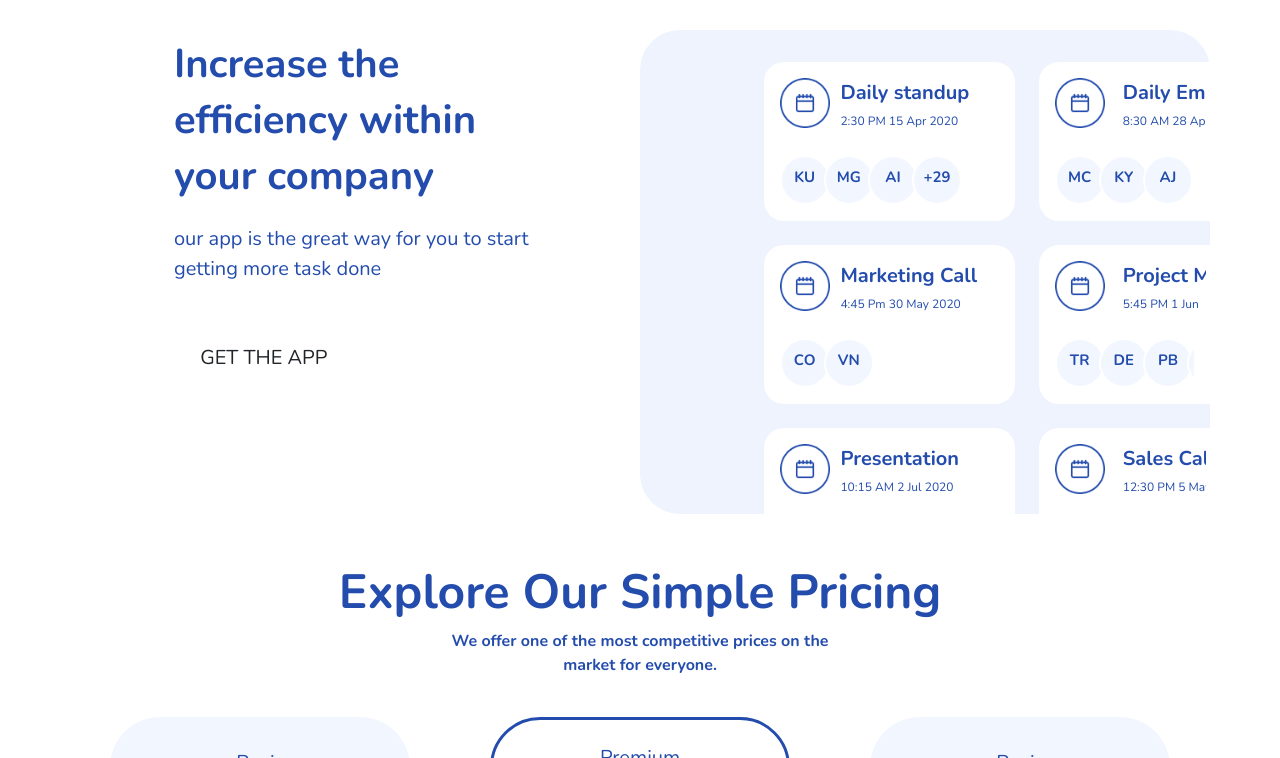
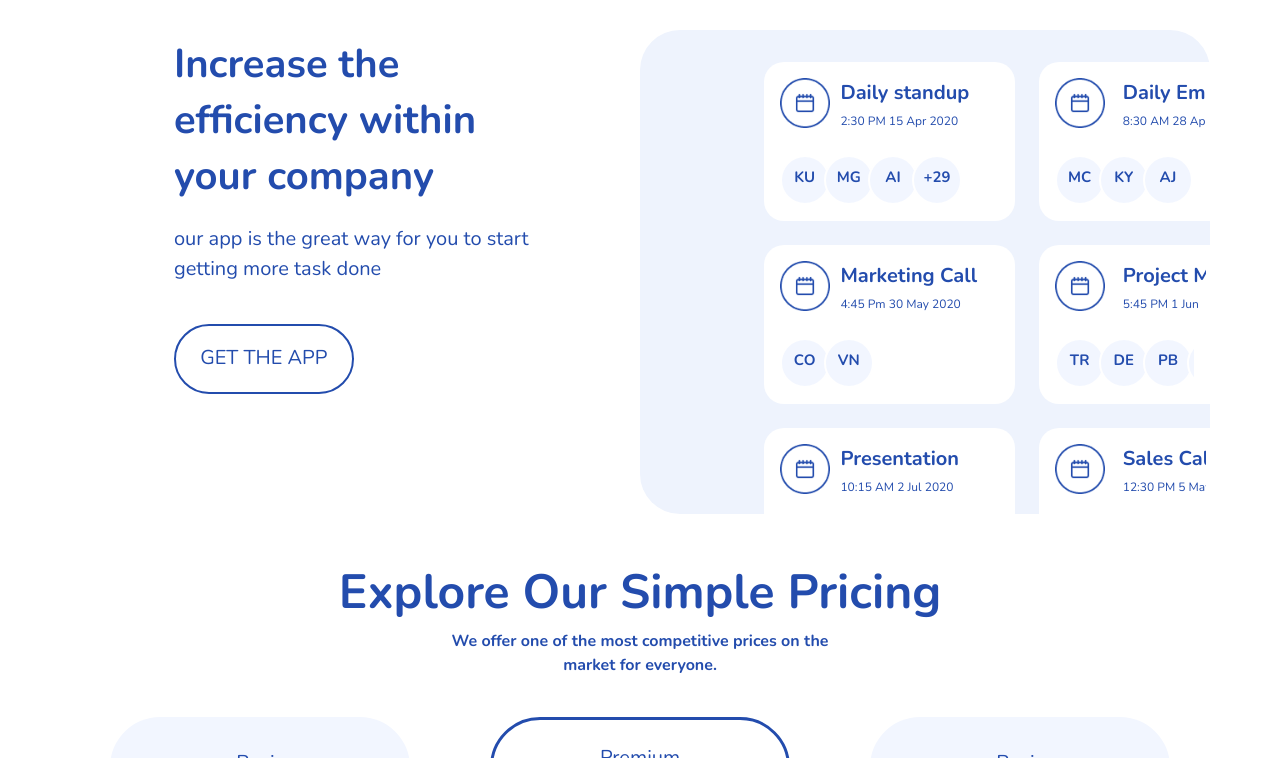
Before and after one commit to SyifaShintawati/Startup-Web, a plain HTML site: page index.html in a window 1280 px wide. In both pictures the pointer is over the button "GET THE APP". Shown: the part 1675-2433 px from the top of the page. Drawn offline with nearby package versions, Linux system fonts and the light colour scheme.

Commit message:
gesit : update style button get app

```diff
--- a/assets/css/about-us.css
+++ b/assets/css/about-us.css
@@ -89,6 +89,14 @@
   width: 180px;
   height: 70px;
   margin-top: 40px;
+}
+
+.btn-get-app:hover {
+  font-size: 20px;
+  font-weight: 500;
+  line-height: 1.6363636364;
+  color: #234cad;
+  border: solid 2px #234cad;
 }
 
 .explore-pricing-text{
```
